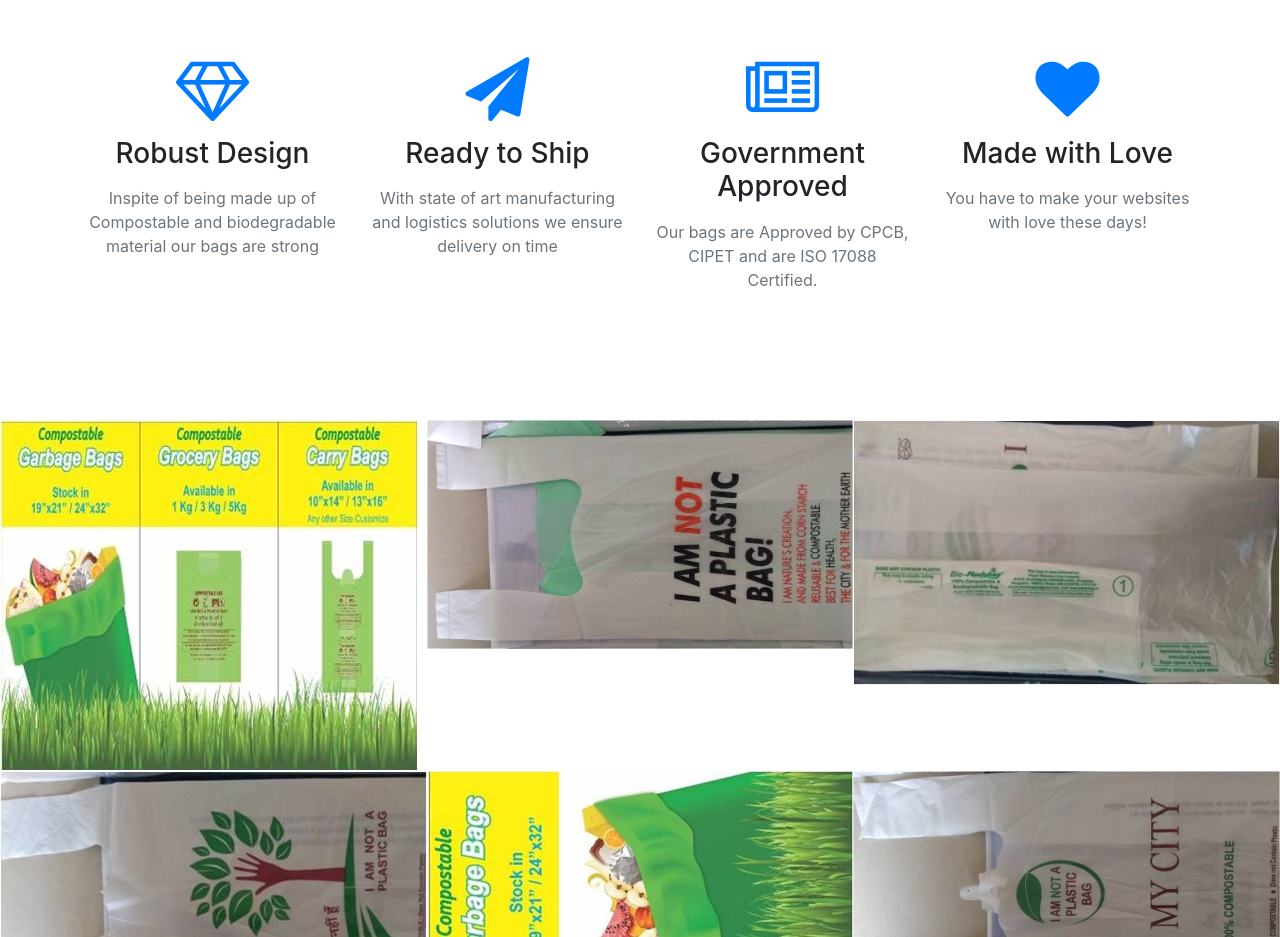
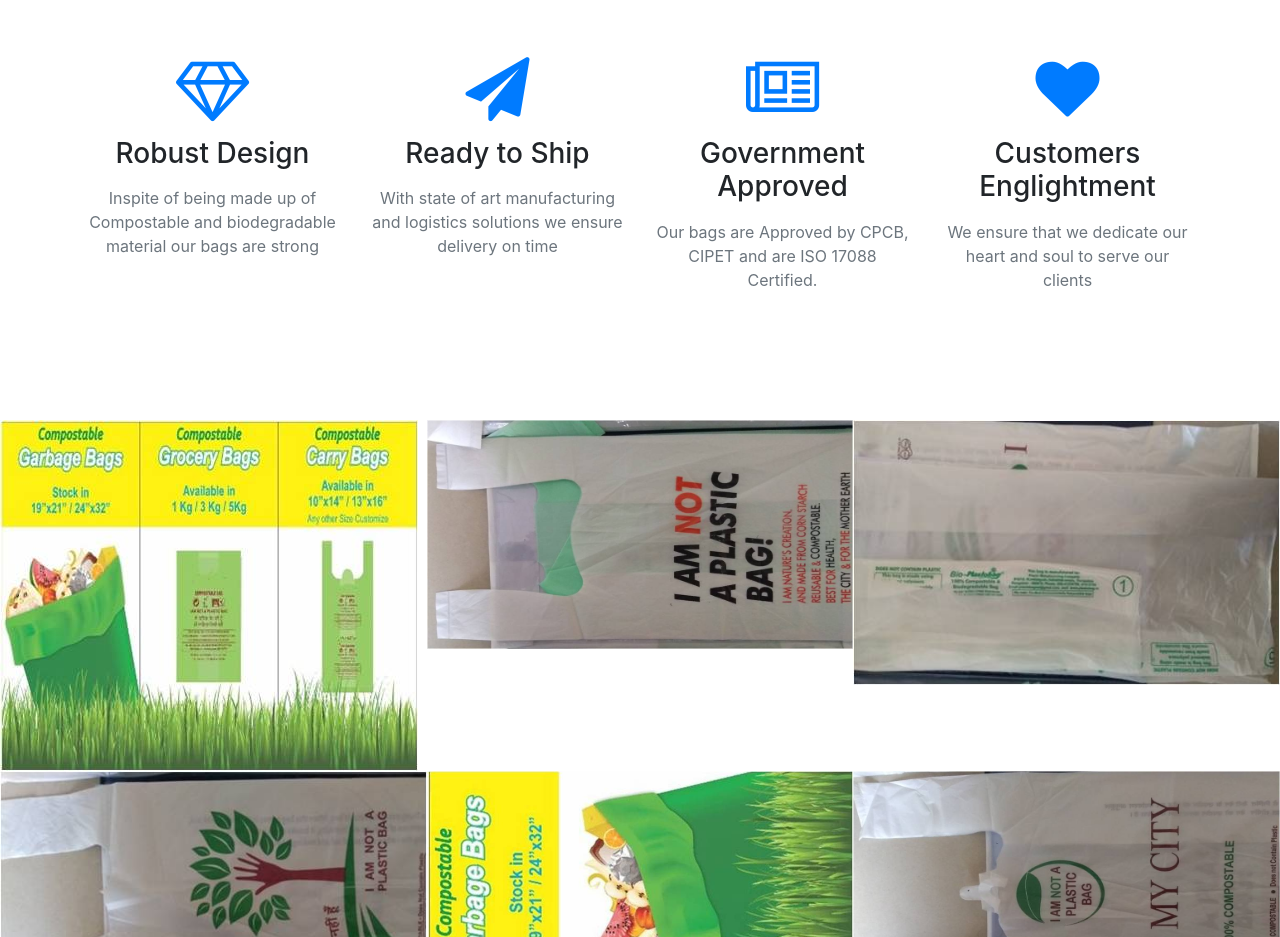
Before and after one commit to khanshahbaz786/khanshahbaz786.github.io, a website with bundled scripts: page index.html in a window 1280 px wide. Shown: the part 1580-2517 px from the top of the page. Built offline with nearby package versions, Linux system fonts and the light colour scheme.

Commit message:
Update index.html
Text Edited for heart

```diff
--- a/index.html
+++ b/index.html
@@ -120,8 +120,8 @@
           <div class="col-lg-3 col-md-6 text-center">
             <div class="service-box mt-5 mx-auto">
               <i class="fa fa-4x fa-heart text-primary mb-3 sr-icons"></i>
-              <h3 class="mb-3">Made with Love</h3>
-              <p class="text-muted mb-0">You have to make your websites with love these days!</p>
+              <h3 class="mb-3">Customers Englightment</h3>
+              <p class="text-muted mb-0">We ensure that we dedicate our heart and soul to serve our clients</p>
             </div>
           </div>
         </div>
```
